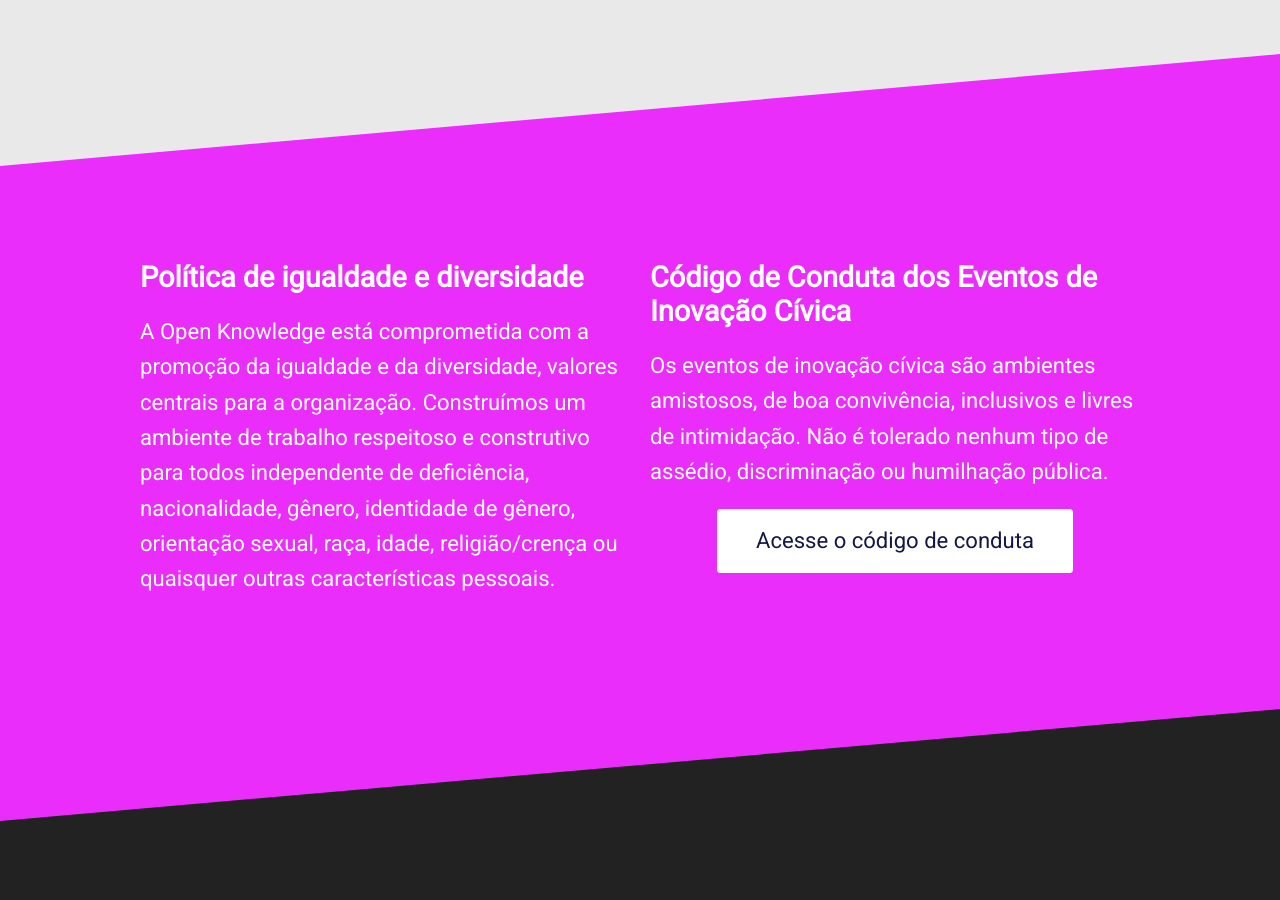
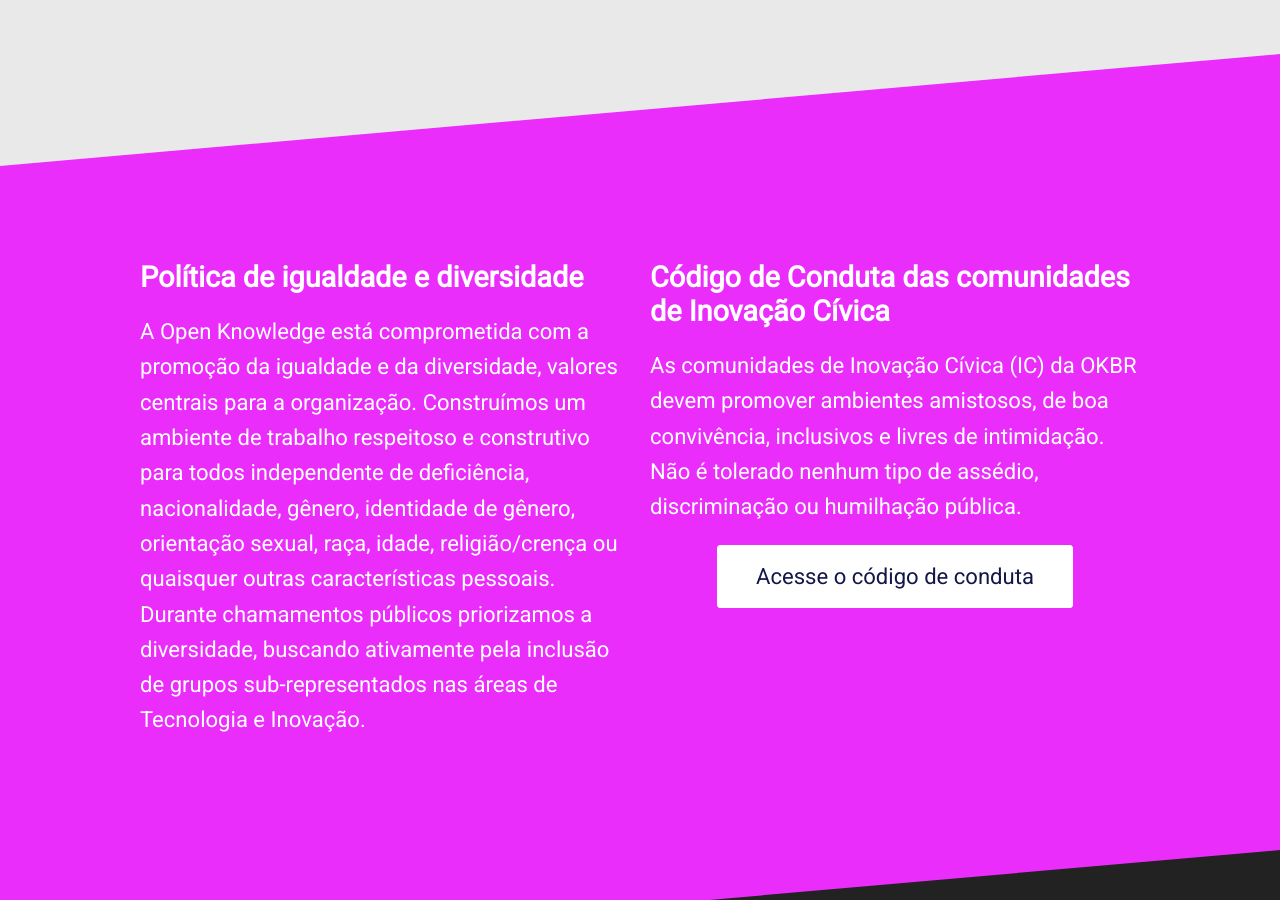
Before and after one commit to okfn-brasil/embaixadoras, a Jekyll site: the page built from index.html, in a window 1280 px wide and 900 px high, scrolled down 1501 px. Built offline with Jekyll 4.4.1, drawn with Linux system fonts in a browser that asks for light colours; nearby versions of some CDN libraries.

Commit message:
Atualiza home do site

```diff
--- a/index.html
+++ b/index.html
@@ -52,12 +52,12 @@
 	<div class="container halves" style="align-items: normal;">
 		<div style="color: white">
 			<h3 class="editable">Política de igualdade e diversidade</h3>
-			<p class="editable" style="color: white">A Open Knowledge está comprometida com a promoção da igualdade e da diversidade, valores centrais para a organização. Construímos um ambiente de trabalho respeitoso e construtivo para todos independente de deficiência, nacionalidade, gênero, identidade de gênero, orientação sexual, raça, idade, religião/crença ou quaisquer outras características pessoais.</p>
+			<p class="editable" style="color: white">A Open Knowledge está comprometida com a promoção da igualdade e da diversidade, valores centrais para a organização. Construímos um ambiente de trabalho respeitoso e construtivo para todos independente de deficiência, nacionalidade, gênero, identidade de gênero, orientação sexual, raça, idade, religião/crença ou quaisquer outras características pessoais. Durante chamamentos públicos priorizamos a diversidade, buscando ativamente pela inclusão de grupos sub-representados nas áreas de Tecnologia e Inovação.</p>
 		</div>
 		<div style="color: white">
-			<h3 class="editable">Código de Conduta dos Eventos de Inovação Cívica</h3>
+			<h3 class="editable">Código de Conduta das comunidades de Inovação Cívica</h3>
 			<p class="editable" style="color: white">
-			Os eventos de inovação cívica são ambientes amistosos, de boa convivência, inclusivos e livres de intimidação.
+			As comunidades de Inovação Cívica (IC) da OKBR devem promover ambientes amistosos, de boa convivência, inclusivos e livres de intimidação.
 
 			Não é tolerado nenhum tipo de assédio, discriminação ou humilhação pública.</p>
 
```
